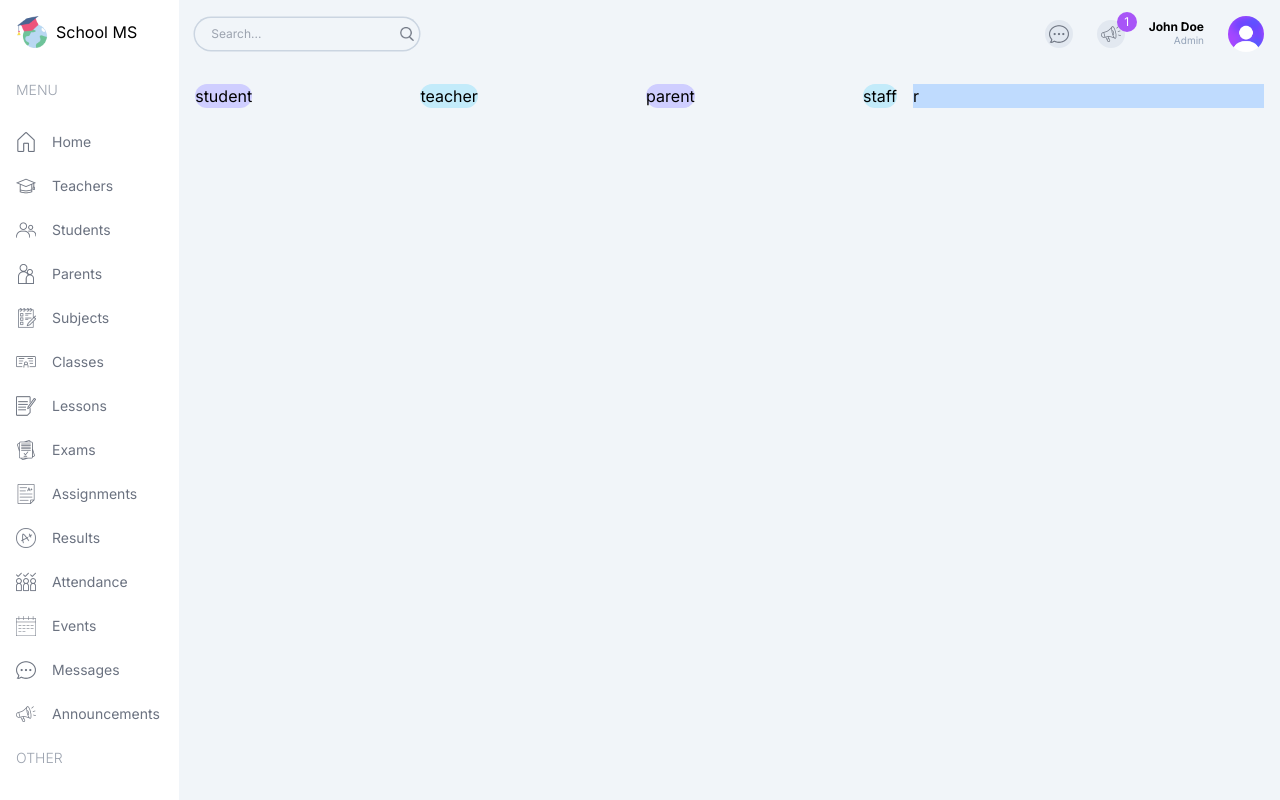
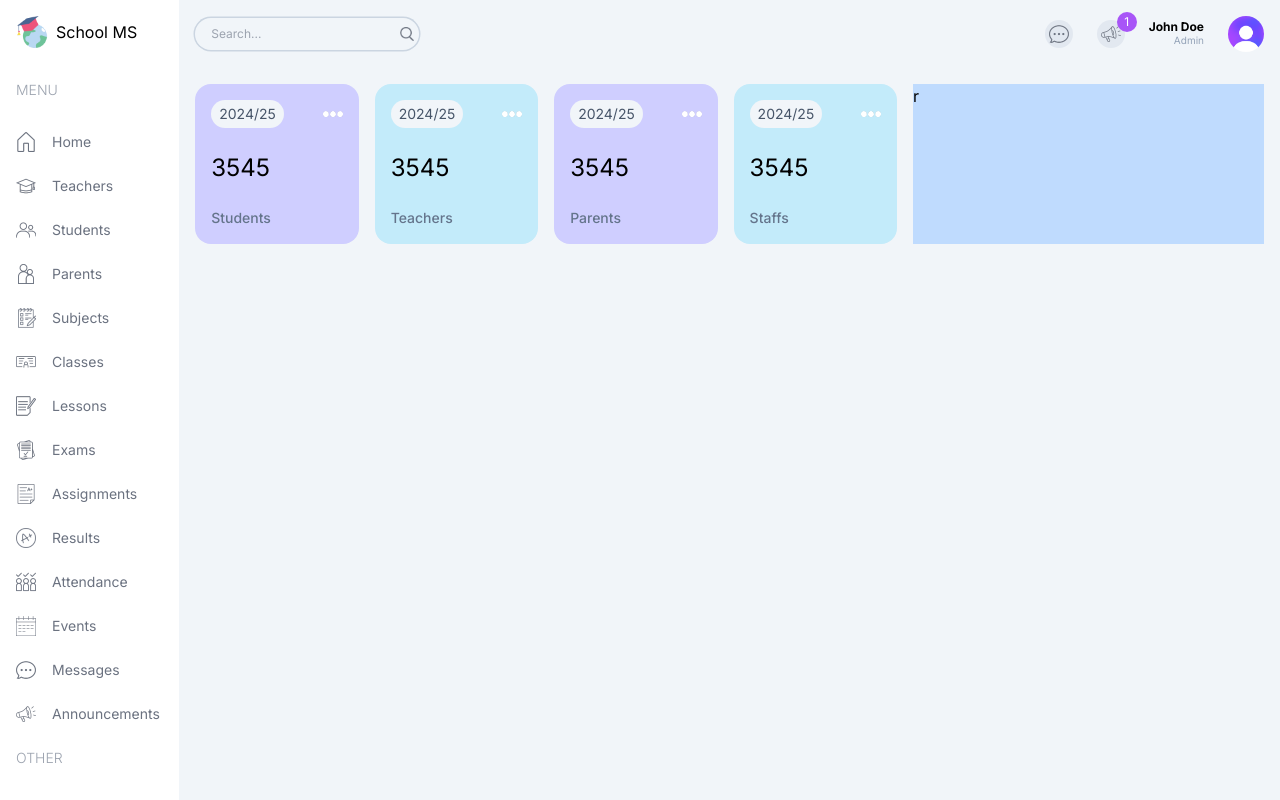
Before and after one commit to alkanaziz/school-dashboard-ui, a Next.js app: page /admin in a window 1280 px wide. Built offline with nearby package versions, Linux system fonts and the light colour scheme.

Commit message:
Refactor UserCard component to include additional information and styling

```diff
--- a/src/components/UserCard.tsx
+++ b/src/components/UserCard.tsx
@@ -1,6 +1,15 @@
+import Image from "next/image"
+
 const UserCard = ({type}:{type:string}) => {
   return (
-    <div className='rounded-2xl odd:bg-privatPurple even:bg-privatSky'>{type}</div>
+    <div className='rounded-2xl odd:bg-privatPurple flex flex-col gap-6 even:bg-privatSky flex-1 p-4 min-w-[130px]'>
+      <div className="flex justify-between items-center">
+        <span className="text-sm text-slate-600 bg-slate-100 px-2 py-1 rounded-full">2024/25</span>
+        <Image src="/more.png" alt="more icon" width={20} height={20} />
+      </div>
+      <h1 className="text-2xl">3545</h1>
+      <h2 className="capitalize text-sm font-medium text-slate-500">{type}s</h2>
+    </div>
   )
 }
 
```
